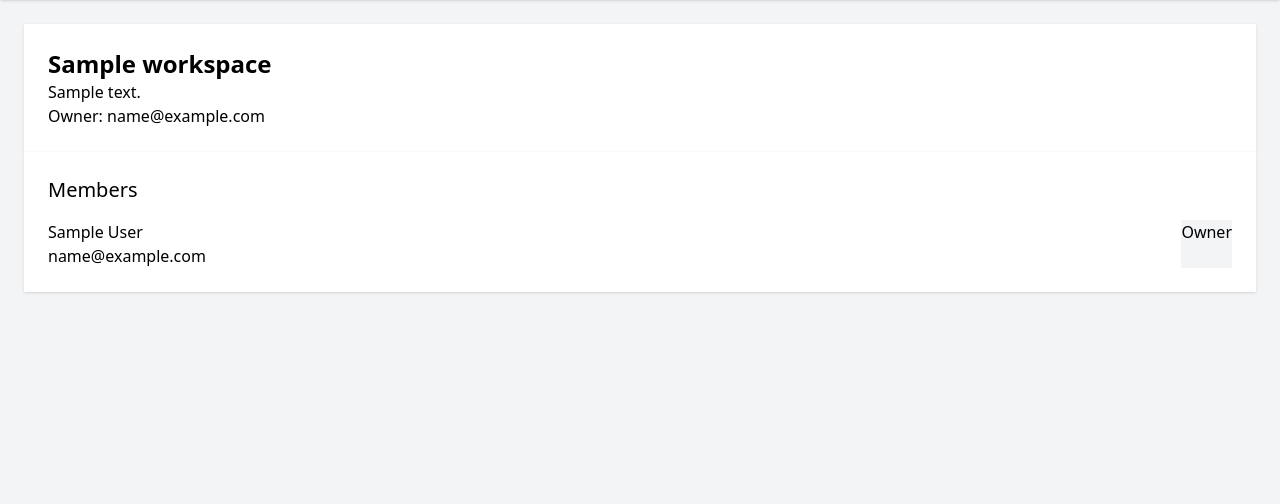
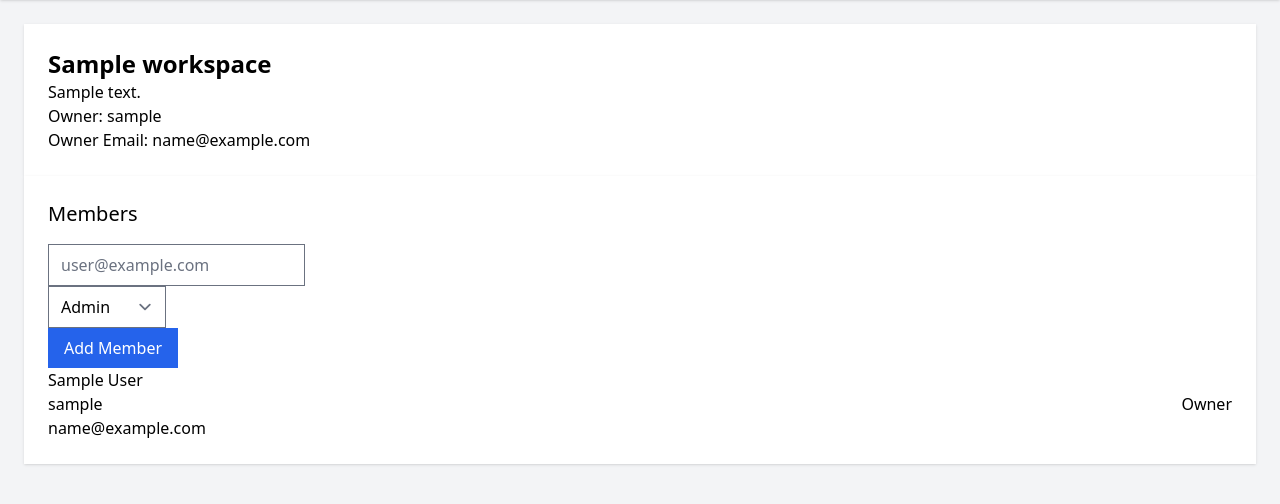
Before and after one commit to bekzot1508/teamflow, a Django app: page /workspaces/1/ in a window 1280 px wide. Shown: the part 56-560 px from the top of the page. Run offline with Django 5.2, Linux system fonts and the light colour scheme; a user stored in the database is signed in; tables that the repository leaves empty hold one stand-in row (values such as "Sample post"); parts of the project's set-up code (start-up, migrations or seed data) failed here and were passed over; some libraries are stand-ins or nearby versions.

Commit message:
WorkspaceMemberRemoveView, WorkspaceMemberRoleUpdateView, WorkspaceMemberAddView are added to views.py in workSpace module and permissions.py is updated,

```diff
--- a/apps/workspaces/forms.py
+++ b/apps/workspaces/forms.py
@@ -1,6 +1,10 @@
 from django import forms
 
-from .models import Workspace
+from .models import Workspace, WorkspaceMember
+from django.contrib.auth import get_user_model
+
+User = get_user_model()
+
 
 #_____________ WorkSpace Create _____________
 class WorkspaceCreateForm(forms.ModelForm):
@@ -18,3 +22,38 @@ class WorkspaceCreateForm(forms.ModelForm):
                 "placeholder": "Short description about this workspace",
             }),
         }
+
+
+#_____________ WorkSpace Member Add _____________
+class WorkspaceMemberAddForm(forms.Form):
+    email = forms.EmailField(
+        widget=forms.EmailInput(attrs={
+            "class": "w-full border rounded-lg px-3 py-2 focus:outline-none focus:ring-2 focus:ring-blue-500",
+            "placeholder": "user@example.com",
+        })
+    )
+
+    role = forms.ChoiceField(
+        choices=[
+            (WorkspaceMember.Role.ADMIN, "Admin"),
+            (WorkspaceMember.Role.MEMBER, "Member"),
+            (WorkspaceMember.Role.VIEWER, "Viewer"),
+        ],
+        widget=forms.Select(attrs={
+            "class": "w-full border rounded-lg px-3 py-2 focus:outline-none focus:ring-2 focus:ring-blue-500",
+        })
+    )
+
+
+#_____________ WorkSpace Member Role Update _____________
+class WorkspaceMemberRoleUpdateForm(forms.Form):
+    role = forms.ChoiceField(
+        choices=[
+            (WorkspaceMember.Role.ADMIN, "Admin"),
+            (WorkspaceMember.Role.MEMBER, "Member"),
+            (WorkspaceMember.Role.VIEWER, "Viewer"),
+        ],
+        widget=forms.Select(attrs={
+            "class": "border rounded-lg px-3 py-2 text-sm",
+        })
+    )
--- a/apps/workspaces/permissions.py
+++ b/apps/workspaces/permissions.py
@@ -1,22 +1,37 @@
 from .models import WorkspaceMember
+
+
+def get_workspace_role(user, workspace):
+    membership = WorkspaceMember.objects.filter(
+        workspace=workspace,
+        user=user,
+    ).first()
+
+    if membership is None:
+        return None
+
+    return membership.role
 
 
 def is_workspace_owner(user, workspace):
     return workspace.owner_id == user.id
 
 
+def is_workspace_admin_or_owner(user, workspace):
+    role = get_workspace_role(user, workspace)
+
+    return role in [
+        WorkspaceMember.Role.OWNER,
+        WorkspaceMember.Role.ADMIN,
+    ]
+
+
 def can_manage_workspace(user, workspace):
-    if is_workspace_owner(user, workspace):
-        return True
+    return is_workspace_admin_or_owner(user, workspace)
 
-    return WorkspaceMember.objects.filter(
-        workspace=workspace,
-        user=user,
-        role__in=[
-            WorkspaceMember.Role.OWNER,
-            WorkspaceMember.Role.ADMIN,
-        ],
-    ).exists()
+
+def can_create_project(user, workspace):
+    return is_workspace_admin_or_owner(user, workspace)
 
 
 def can_view_workspace(user, workspace):
@@ -24,3 +39,27 @@ def can_view_workspace(user, workspace):
         workspace=workspace,
         user=user,
     ).exists()
+
+
+def can_create_task(user, workspace):
+    role = get_workspace_role(user, workspace)
+
+    return role in [
+        WorkspaceMember.Role.OWNER,
+        WorkspaceMember.Role.ADMIN,
+        WorkspaceMember.Role.MEMBER,
+    ]
+
+
+def can_update_task(user, workspace):
+    role = get_workspace_role(user, workspace)
+
+    return role in [
+        WorkspaceMember.Role.OWNER,
+        WorkspaceMember.Role.ADMIN,
+        WorkspaceMember.Role.MEMBER,
+    ]
+
+
+def can_only_view(user, workspace):
+    return get_workspace_role(user, workspace) == WorkspaceMember.Role.VIEWER
--- a/apps/workspaces/urls.py
+++ b/apps/workspaces/urls.py
@@ -4,6 +4,9 @@ from .views import (
     WorkspaceCreateView,
     WorkspaceDetailView,
     WorkspaceListView,
+    WorkspaceMemberAddView,
+    WorkspaceMemberRoleUpdateView,
+    WorkspaceMemberRemoveView,
 )
 
 app_name = "workspaces"
@@ -12,4 +15,8 @@ urlpatterns = [
     path("", WorkspaceListView.as_view(), name="list"),
     path("create/", WorkspaceCreateView.as_view(), name="create"),
     path("<int:workspace_id>/", WorkspaceDetailView.as_view(), name="detail"),
+
+    path("<int:workspace_id>/members/add/", WorkspaceMemberAddView.as_view(), name="member_add"),
+    path("<int:workspace_id>/members/<int:membership_id>/role/", WorkspaceMemberRoleUpdateView.as_view(), name="member_role_update"),
+    path("<int:workspace_id>/members/<int:membership_id>/remove/", WorkspaceMemberRemoveView.as_view(), name="member_remove"),
 ]
--- a/apps/workspaces/views.py
+++ b/apps/workspaces/views.py
@@ -1,11 +1,24 @@
 from django.contrib import messages
 from django.contrib.auth.mixins import LoginRequiredMixin
-from django.shortcuts import redirect, render
+from django.core.exceptions import PermissionDenied, ValidationError
+from django.shortcuts import redirect, render, get_object_or_404
 from django.views import View
 
-from .forms import WorkspaceCreateForm
+from .models import Workspace
+from .permissions import can_manage_workspace
 from .selectors import get_user_workspaces, get_workspace_detail
-from .services import create_workspace
+from .services import (
+    create_workspace,
+    add_workspace_member,
+    update_workspace_member_role,
+    remove_workspace_member,
+)
+from .forms import (
+    WorkspaceCreateForm,
+    WorkspaceMemberAddForm,
+    WorkspaceMemberRoleUpdateForm,
+)
+
 
 
 class WorkspaceListView(LoginRequiredMixin, View):
@@ -77,5 +90,88 @@ class WorkspaceDetailView(LoginRequiredMixin, View):
             self.template_name,
             {
                 "workspace": workspace,
+                "member_add_form": WorkspaceMemberAddForm(),
+                "role_update_form": WorkspaceMemberRoleUpdateForm(),
+                "can_manage": can_manage_workspace(request.user, workspace),
             },
         )
+
+
+class WorkspaceMemberAddView(LoginRequiredMixin, View):
+    def post(self, request, workspace_id):
+        workspace = get_object_or_404(
+            Workspace,
+            id=workspace_id,
+            memberships__user=request.user,
+        )
+
+        form = WorkspaceMemberAddForm(request.POST)
+
+        if form.is_valid():
+            try:
+                add_workspace_member(
+                    workspace=workspace,
+                    actor=request.user,
+                    email=form.cleaned_data["email"],
+                    role=form.cleaned_data["role"],
+                )
+                messages.success(request, "Member added successfully.")
+
+            except (ValidationError, PermissionDenied) as exc:
+                messages.error(request, str(exc))
+
+        else:
+            messages.error(request, "Invalid member form data.")
+
+        return redirect("workspaces:detail", workspace_id=workspace.id)
+
+
+class WorkspaceMemberRoleUpdateView(LoginRequiredMixin, View):
+    def post(self, request, workspace_id, membership_id):
+        workspace = get_object_or_404(
+            Workspace,
+            id=workspace_id,
+            memberships__user=request.user,
+        )
+
+        form = WorkspaceMemberRoleUpdateForm(request.POST)
+
+        if form.is_valid():
+            try:
+                update_workspace_member_role(
+                    workspace=workspace,
+                    actor=request.user,
+                    membership_id=membership_id,
+                    new_role=form.cleaned_data["role"],
+                )
+                messages.success(request, "Member role updated successfully.")
+
+            except (ValidationError, PermissionDenied) as exc:
+                messages.error(request, str(exc))
+
+        else:
+            messages.error(request, "Invalid role update data.")
+
+        return redirect("workspaces:detail", workspace_id=workspace.id)
+
+
+class WorkspaceMemberRemoveView(LoginRequiredMixin, View):
+    def post(self, request, workspace_id, membership_id):
+        workspace = get_object_or_404(
+            Workspace,
+            id=workspace_id,
+            memberships__user=request.user,
+        )
+
+        try:
+            remove_workspace_member(
+                workspace=workspace,
+                actor=request.user,
+                membership_id=membership_id,
+            )
+            messages.success(request, "Member removed successfully.")
+
+        except (ValidationError, PermissionDenied) as exc:
+            messages.error(request, str(exc))
+
+        return redirect("workspaces:detail", workspace_id=workspace.id)
--- a/templates/workspaces/workspace_detail.html
+++ b/templates/workspaces/workspace_detail.html
@@ -12,24 +12,80 @@
       </p>
 
       <p class="text-sm text-gray-400 mt-4">
-      Owner: {{ workspace.owner.email }}
+        Owner: {{ workspace.owner.username }}
+      </p>
+      <p class="text-sm text-gray-400 mt-2">
+        Owner Email: {{ workspace.owner.email }}
       </p>
     </div>
 
     <div class="bg-white rounded-xl shadow p-6">
-    <h2 class="text-xl font-semibold mb-4">Members</h2>
+      <div class="flex items-center justify-between mb-4">
+        <h2 class="text-xl font-semibold">Members</h2>
+      </div>
+
+      {% if can_manage %}
+        <form method="post"
+              action="{% url 'workspaces:member_add' workspace.id %}"
+              class="grid grid-cols-1 md:grid-cols-3 gap-3 mb-6">
+          {% csrf_token %}
+
+          <div>
+            {{ member_add_form.email }}
+          </div>
+
+          <div>
+            {{ member_add_form.role }}
+          </div>
+
+          <button class="bg-blue-600 text-white px-4 py-2 rounded-lg hover:bg-blue-700">
+            Add Member
+          </button>
+        </form>
+      {% endif %}
 
       <div class="space-y-3">
         {% for membership in workspace.memberships.all %}
-        <div class="flex justify-between border-b pb-2">
+          <div class="flex items-center justify-between border-b pb-3">
             <div>
               <p class="font-medium">{{ membership.user.full_name }}</p>
+              <p class="font-medium">{{ membership.user.username }}</p>
               <p class="text-sm text-gray-500">{{ membership.user.email }}</p>
             </div>
 
-          <span class="text-sm bg-gray-100 px-3 py-1 rounded-full">
+            <div class="flex items-center gap-3">
+              {% if membership.role == "owner" %}
+                <span class="text-sm bg-purple-100 text-purple-700 px-3 py-1 rounded-full">
+                  Owner
+                </span>
+              {% elif can_manage %}
+                <form method="post"
+                      action="{% url 'workspaces:member_role_update' workspace.id membership.id %}">
+                  {% csrf_token %}
+                  <select name="role" class="border rounded-lg px-3 py-2 text-sm">
+                    <option value="admin" {% if membership.role == "admin" %}selected{% endif %}>Admin</option>
+                    <option value="member" {% if membership.role == "member" %}selected{% endif %}>Member</option>
+                    <option value="viewer" {% if membership.role == "viewer" %}selected{% endif %}>Viewer</option>
+                  </select>
+
+                  <button class="ml-2 text-sm bg-gray-900 text-dark px-3 py-2 rounded-lg">
+                    Save
+                  </button>
+                </form>
+
+                <form method="post"
+                      action="{% url 'workspaces:member_remove' workspace.id membership.id %}">
+                  {% csrf_token %}
+                  <button class="text-sm bg-red-600 text-dark px-3 py-2 rounded-lg">
+                    Remove
+                  </button>
+                </form>
+              {% else %}
+                <span class="text-sm bg-gray-100 text-gray-700 px-3 py-1 rounded-full">
                   {{ membership.get_role_display }}
                 </span>
+              {% endif %}
+            </div>
           </div>
         {% endfor %}
       </div>
```
Also changed, not shown: apps/workspaces/services.py (+75 -0 lines). Lines whose indentation alone changed are shown as unchanged.
